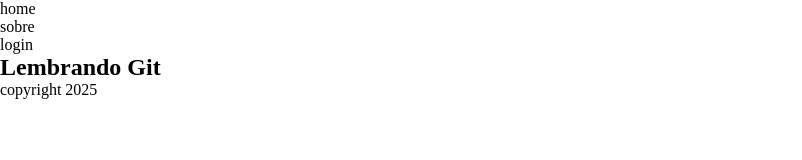
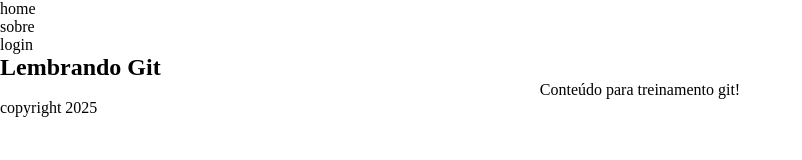
Before and after one commit to BrunoRoOli/intro-git, a plain HTML site: page index.html in a window 1280 px wide. Shown: the whole page, without its empty margins (0-802 px from the left). Drawn offline with Linux system fonts and the light colour scheme.

Commit message:
Modificação index.html e css para add uma linha <p>

```diff
--- a/index.html
+++ b/index.html
@@ -18,6 +18,9 @@
         <section>
             <h1>Lembrando Git</h1>
         </section>
+        <section>
+            <p class="texto-pag">Conteúdo para treinamento git!</p>
+        </section>
     </div>
     <footer>copyright 2025</footer>
 
--- a/style.css
+++ b/style.css
@@ -2,3 +2,7 @@
     margin: 0;
     padding: 0;
 }
+
+.texto-pag{
+    text-align: center;
+}
```
